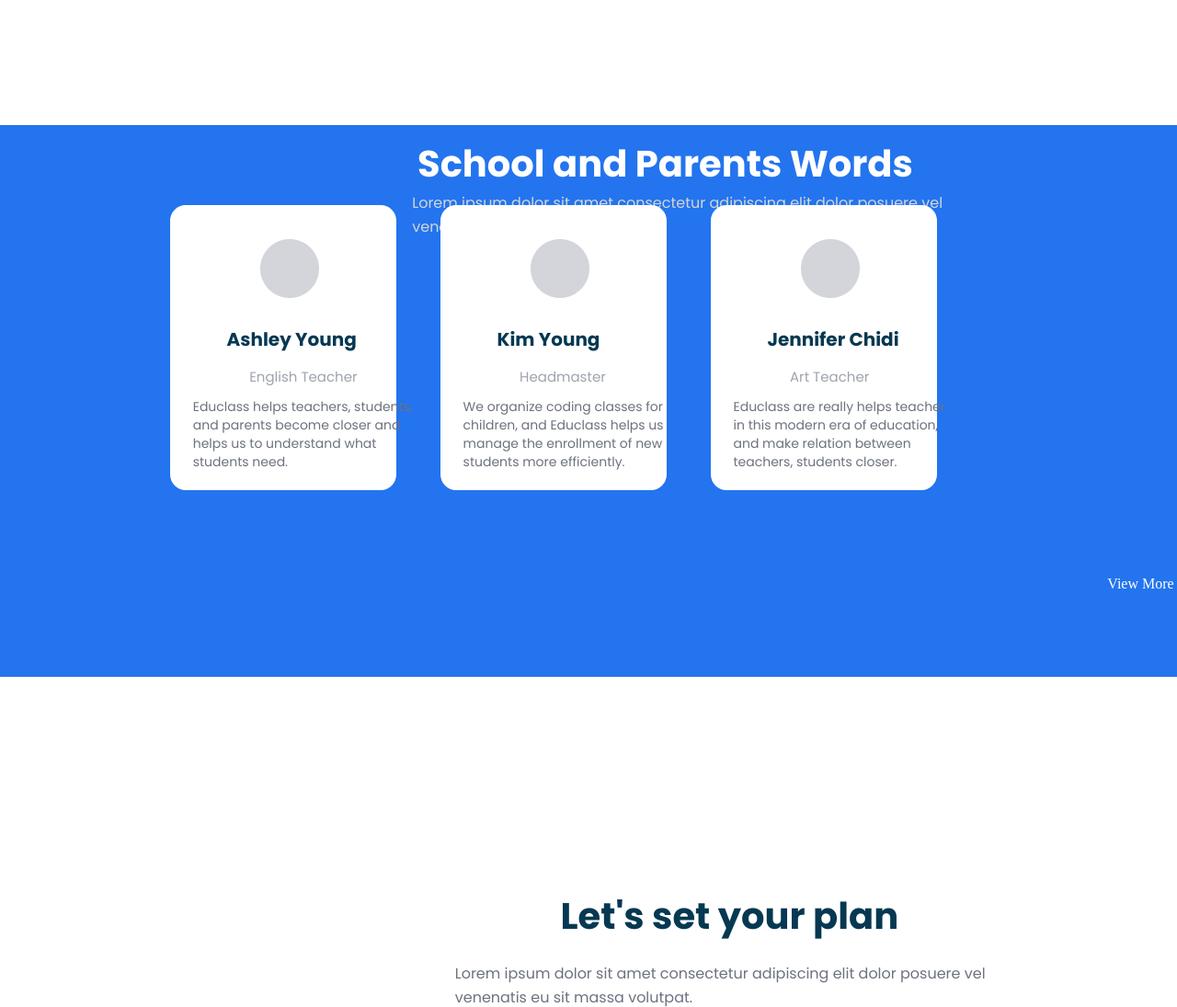
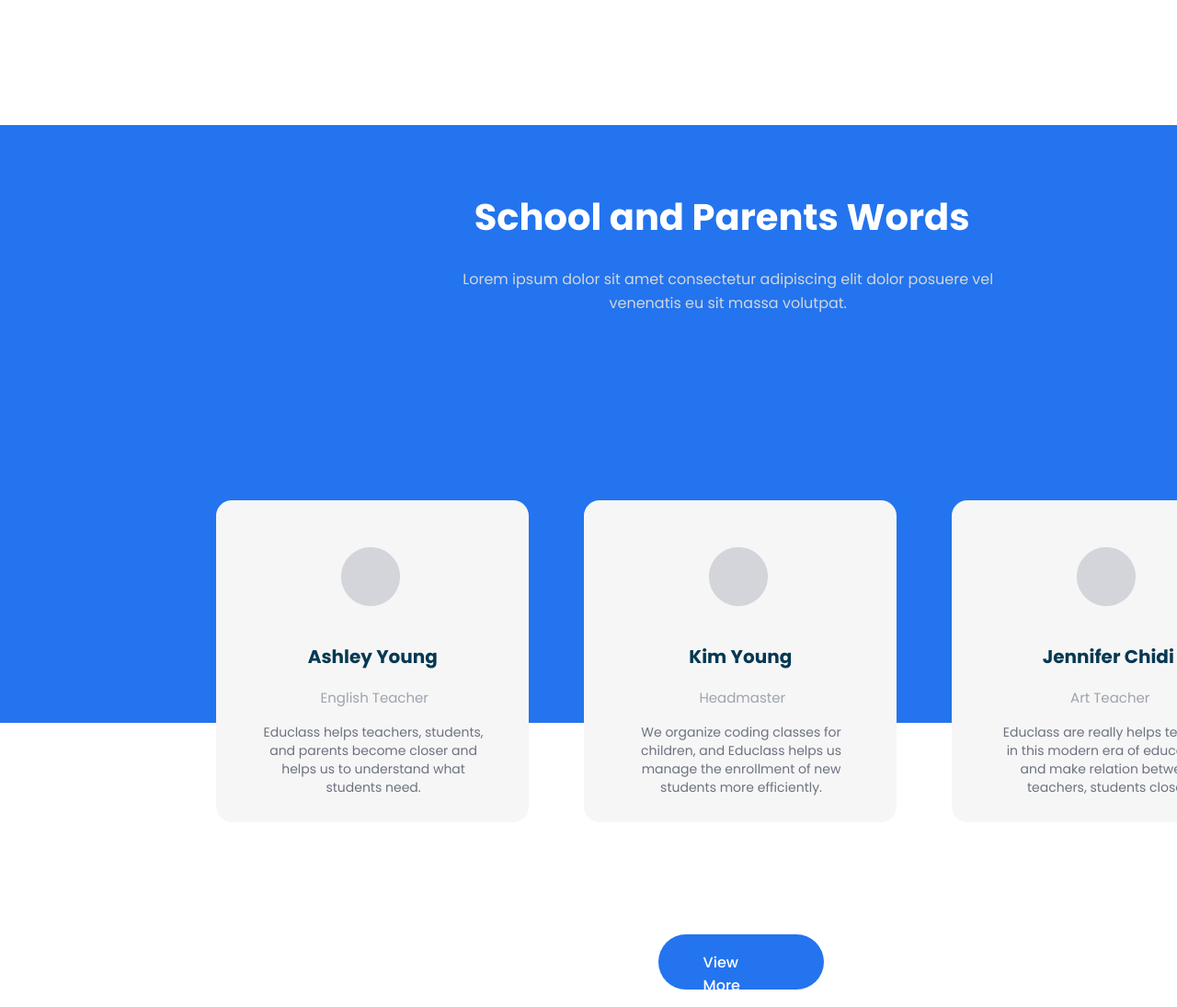
Before and after one commit to samibyrone/Development_Agency_Landing_Page_Project, a website built with Vite: page src/index.html in a window 1280 px wide. Shown: the part 3900-4995 px from the top of the page at 92% size. Built offline with nearby package versions, Linux system fonts and the light colour scheme.

Commit message:
Landing_page more updates

```diff
--- a/src/index.css
+++ b/src/index.css
@@ -509,24 +509,24 @@
 
 .main5{
     width: 165%;
-    height: 600px;
+    height: 650px;
     margin: 20% 5% 5% -33%;
     background-color: #2374EE;
 }
 
 .main5_text{
     width: 700px;
-    height: 260px;
+    height: 250px;
     margin: 5% 2% 2% 30%;
 }
 
 .main5_text>h1{
     width: 550px;
-    height: 60px;
+    height: 120px;
     align-items: center;
     justify-content: center;
-    margin: 5% 10% 10% 10%;
-    padding-top: 15%;
+    margin: 5% 5% 5% 10%;
+    padding-top: 10%;
     font-size: 40px;
     font-weight: 700;
     font-family: Poppins, sans-serif;
@@ -537,8 +537,8 @@
 .main5_text>p{
     width: 650px;
     height: 60px;
-    margin: 5% 10% 13% 3%;
-    align-content: center;
+    margin: 1% 10% 13% 3%;
+    text-align: center;
     font-size: 16px;
     font-weight: 400;
     line-height: 26px;
@@ -550,16 +550,16 @@
     display: flex;
     justify-content: space-between;
     width: 1200px;
-    height: 550px;
-    margin: 1% 5% 5% 15%;
+    height: 500px;
+    margin: 1% 5% 5% 17%;
 }
 
 .main5_sec11{
-    width: 320px;
-    height: 310px;
-    margin: 2%;
+    width: 400px;
+    height: 350px;
+    margin: 10% 2% 2% 3%;
     border-radius: 17px;
-    background-color: #FFFFFF;
+    background-color: #F6F6F6;
 }
 
 .main5_sec11>img{
@@ -571,18 +571,20 @@
 .main5_sec11>h1{
     width: 150px;
     height: 35px;
-    margin: 5% 5% 5% 25%;
+    margin: 5% 5% 5% 28%;
     font-size: 20px;
     font-weight: 700;
     line-height: 35px;
     color: #063852;
+    text-align: center;
     font-family: Poppins, sans-serif;
 }
 
 .main5_sec11>h2{
     width: 120px;
     height: 20px;
-    margin: 5% 5% 5% 35%;
+    margin: 5% 5% 5% 33%;
+    text-align: center;
     font-size: 15px;
     font-weight: 400;
     line-height: 20px;
@@ -593,9 +595,9 @@
 .main5_sec11>p{
     width: 240px;
     height: 80px;
-    margin: 5% 5% 5% 10%;
+    margin: 5% 5% 5% 15%;
     justify-content: center;
-    align-items: center;
+    text-align: center;
     font-size: 14px;
     font-weight: 400;
     line-height: 20px;
@@ -603,18 +605,24 @@
     font-family: Poppins, sans-serif;
 }
 
-.main5_btn{
+.main5_btn-btn{
     width: 180px;
     height: 60px;
+    margin: 20% 10% 30% 40%;
     border-radius: 37px;
-    margin: 35% 5% 5% 10%;
     background-color: #2374EE;
 }
 
-.main5_text{
-    width: 83px;
-    height: 25px;
-    color: #FFFFFF;
+.main5_btn>p{
+    width: 80px;
+    height: 40px;
+    font-size: 16px;
+    font-weight: 500;
+    font-family: Poppins, sans-serif;
+    line-height: 25px;
+    padding-top: 10%;
+    margin: 15% 5% 5% 27%;
+    color: rgba(255,255,255,1);
 }
 
 .main6{
@@ -651,7 +659,7 @@
     line-height: 26px;
     color: #6C727F;
     justify-content: center;
-    align-items: center;
+    text-align: center;
 }
 
 .main6_sec11{
@@ -664,8 +672,24 @@
 
 .main6_section22{
     width: 260px;
+    height: 500px;
+    margin: 15% 2% 2% 3%;
+}
+
+.main6_section222{
+    width: 450px;
+    height: 600px;
+    margin-top: 6%;
+    border-radius: 25px;
+    background-color: rgba(35,116,238,1);
+}
+
+.main6_section23{
+    width: 400px;
     height: 550px;
-    margin: 6% 2% 2% 6%;
+    margin: 6% 2% 2% 5%;
+    border-radius: 25px;
+    background-color: rgba(35,116,238,1);
 }
 
 .main6_section22>p{
@@ -850,14 +874,12 @@
     display: flex;
     width: 1300px;
     height: 100px;
-    margin: 10% 10% 10% 17%;
+    margin: 7% 10% 10% 17%;
 }
 
 .main7_logo{
     width: 320px;
     height: 100px;
-    margin: 5%
-;
 }
 
 .main7_logo22{
@@ -899,24 +921,18 @@
 
 .main7_list{
     display: flex;
-    width: 1000px;
-    height: 40px;
     justify-content: space-between;
+    align-items: center;
+    margin-left: 22%;
     gap: 50px;
+    line-height: 27px;
     list-style: none;
-    margin: 2% 10% 10% 25%;
 }
 
 .list7{
     font-size: 17px;
     font-weight: 500;
     font-family: Poppins, sans-serif;
-    line-height: 27px;
     text-decoration: none;
     color: rgba(255,255,255,1);
 }
-
-.list7>li{
-    width: 200px;
-    height: 28px;
-}
--- a/src/index.html
+++ b/src/index.html
@@ -150,7 +150,7 @@
                     </div>
                     <div class="main5_sec11">
                         <img src="./images/Ellipse.png" alt="">
-                        <h1>    Kim Young</h1>
+                        <h1>Kim Young</h1>
                         <h2>Headmaster</h2>
                         <p>We organize coding classes for children,
                             and Educlass helps us manage the enrollment
@@ -166,10 +166,12 @@
                             between teachers, students closer.
                         </p>
                     </div>
+                </div>
+            </div>
+            <div class="main5_btn-btn">
                 <buttton class="main5_btn">
-                        <p class="main5_text">View More</p>
+                    <p>View More</p>
                 </buttton>
-                </div>
             </div>
             <div class="main6">
                 <div class="main6_section">
@@ -213,7 +215,8 @@
                             <p>Get Started</p>
                         </button>
                     </div>
-                    <div class="main6_section22">
+                    <div class="main6_section222">
+                        <div class="main6_section23">
                             <div class="starter_plan">
                                 <img src="./images/Group%2039512.png" alt="">
                                 <div class="plan">
@@ -245,6 +248,7 @@
                             <button>
                                 <p>Get Started</p>
                             </button>
+                        </div>
                     </div>
                     <div class="main6_section22">
                         <div class="starter_plan">
```
Lines whose indentation alone changed are shown as unchanged.
